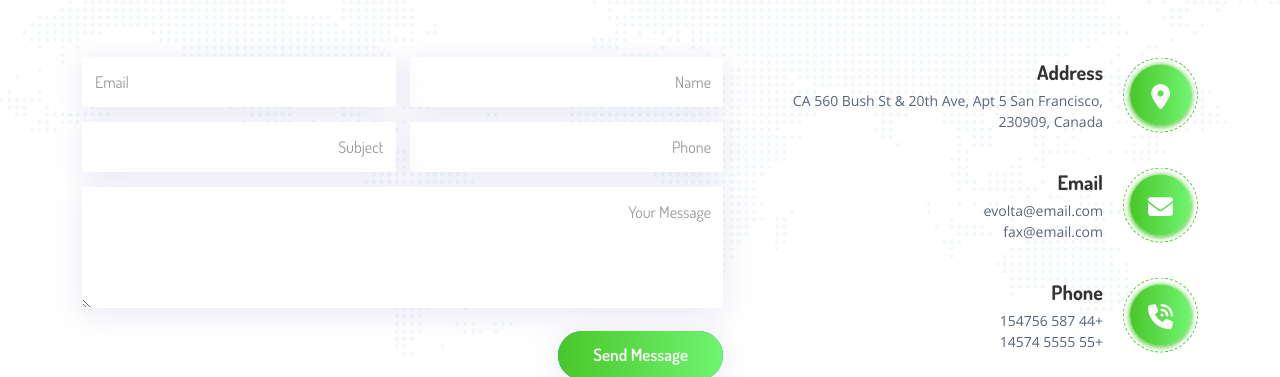
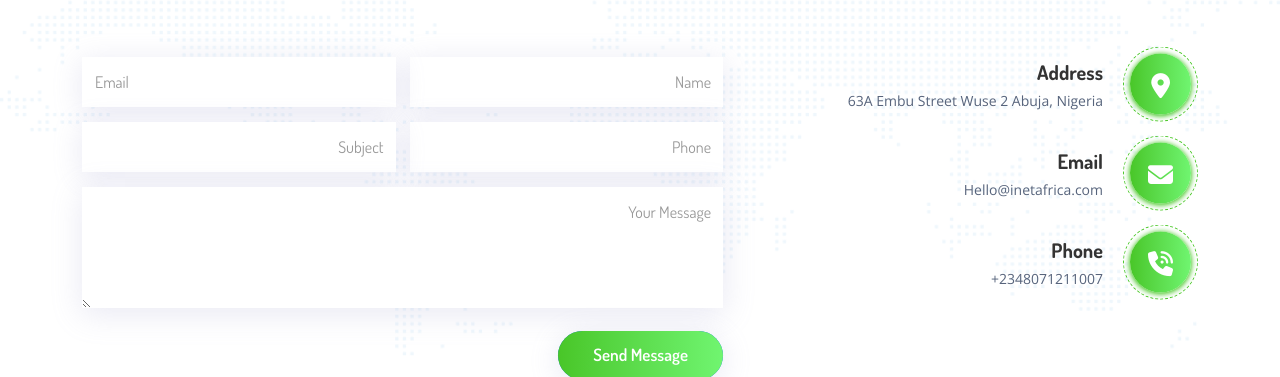
Before and after one commit to Menh1505/i-net-africa, a plain HTML site: page contact.html in a window 1280 px wide. Shown: the part 599-976 px from the top of the page. Drawn offline with nearby package versions, Linux system fonts and the light colour scheme.

Commit message:
fix contact page

```diff
--- a/contact.html
+++ b/contact.html
@@ -256,7 +256,7 @@
                                         <i class="fas fa-map-marker-alt"></i>
                                     </div>
                                     <span>Address</span>
-                                    CA 560 Bush St & 20th Ave, Apt 5 San Francisco, 230909, Canada
+                                    63A Embu Street Wuse 2 Abuja, Nigeria
                                 </li>
 
                                 <li>
@@ -264,8 +264,7 @@
                                         <i class="fas fa-envelope"></i>
                                     </div>
                                     <span>Email</span>
-                                    <a href="#">evolta@email.com</a>
-                                    <a href="#">fax@email.com</a>
+                                    <a href="#">Hello@inetafrica.com</a>
                                 </li>
 
                                 <li>
@@ -273,8 +272,7 @@
                                         <i class="fas fa-phone-volume"></i>
                                     </div>
                                     <span>Phone</span>
-                                    <a href="#">+44 587 154756</a>
-                                    <a href="#">+55 5555 14574</a>
+                                    <a href="#">2348071211007+</a>
                                 </li>
                             </ul>
                         </div>
@@ -337,7 +335,7 @@
 
         <!-- Start Map Area -->
 		<div class="map-area">
-			<iframe src="https://www.google.com/maps/embed?pb=!1m18!1m12!1m3!1d2646.8158792277713!2d-123.36243578415748!3d48.44087343796659!2m3!1f0!2f0!3f0!3m2!1i1024!2i768!4f13.1!3m3!1m2!1s0x548f7381102ff519%3A0xc03e5586418eb3f2!2s2750%20Quadra%20St%2C%20Victoria%2C%20BC%20V8T%204E8%2C%20Canada!5e0!3m2!1sen!2sbd!4v1591454631154!5m2!1sen!2sbd"></iframe>
+			<iframe src="https://www.google.com/maps/embed?pb=!1m18!1m12!1m3!1d298.14329796049554!2d7.471973644619998!3d9.078997578025458!2m3!1f0!2f0!3f0!3m2!1i1024!2i768!4f13.1!3m3!1m2!1s0x104e0afa931355d3%3A0x8572324eccfd1b1d!2s63%20Embu%2C%20Wuse%2C%20Abuja%20904101%2C%20Federal%20Capital%20Territory%2C%20Nigeria!5e0!3m2!1svi!2s!4v1730223503417!5m2!1svi!2s" width="600" height="450" style="border:0;" allowfullscreen="" loading="lazy" referrerpolicy="no-referrer-when-downgrade"></iframe>
 		</div>
 		<!-- End Map Area -->
 
```
